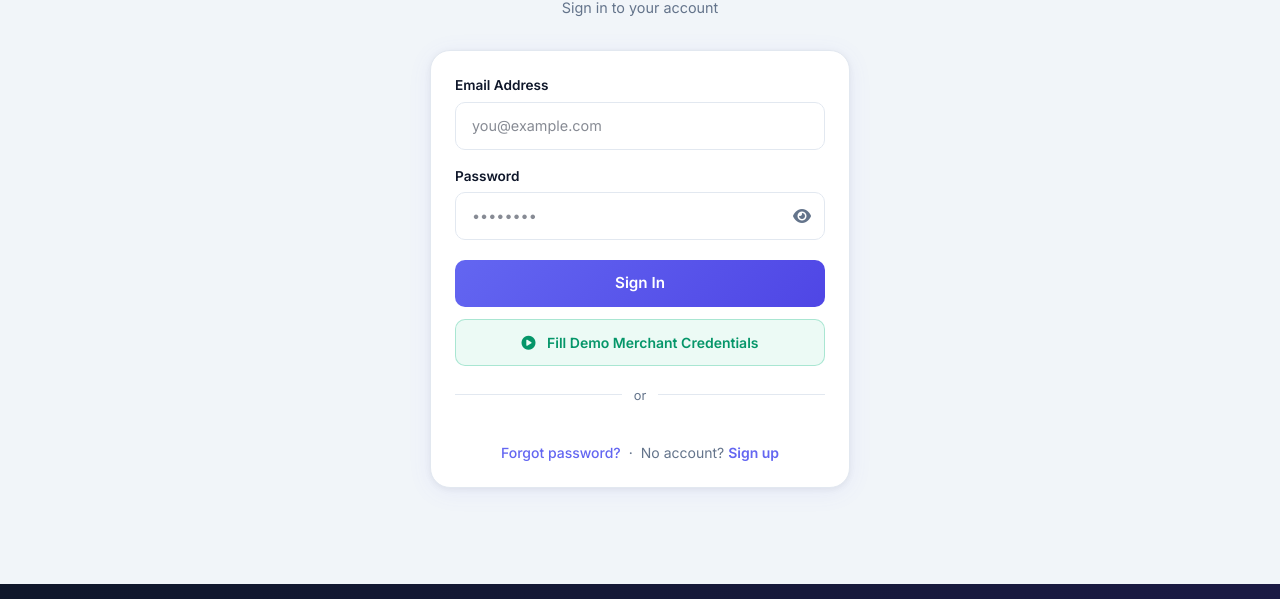
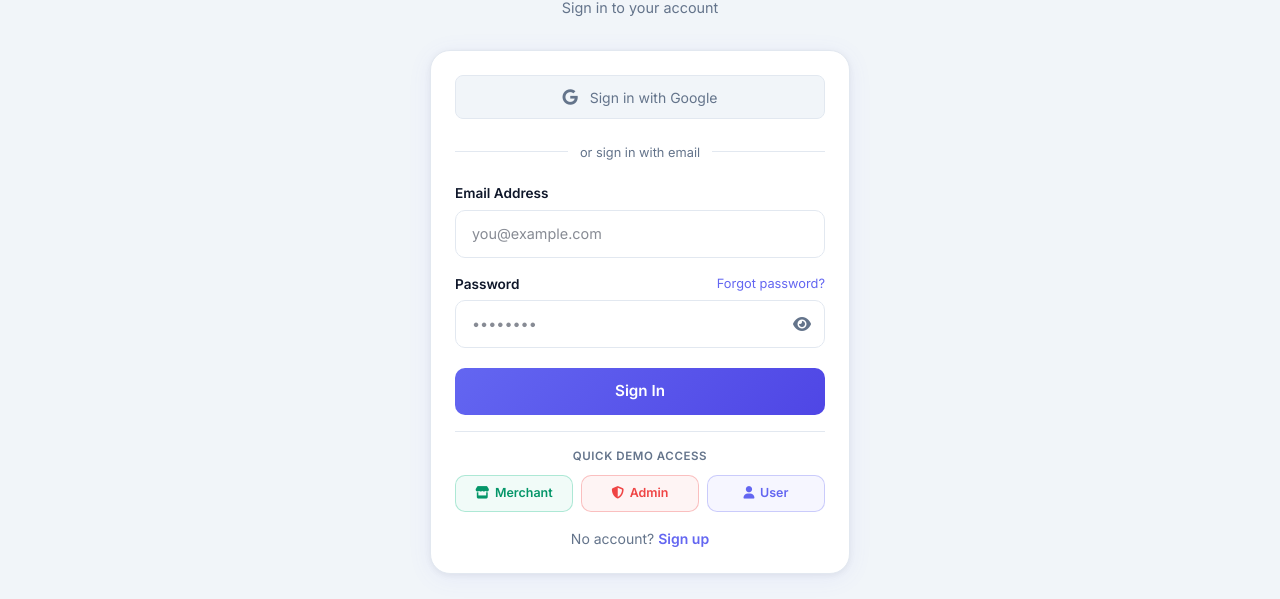
Before and after one commit to deepalweb/DealFinder, a Next.js app in the folder frontend-next/: page /login in a window 1280 px wide. Shown: the part 201-800 px from the top of the page. Built offline with nearby package versions, Linux system fonts and the light colour scheme; no server answers.

Commit message:
fix: update Google OAuth client ID and fix Google Sign-In

```diff
--- a/frontend-next/app/(auth)/login/page.tsx
+++ b/frontend-next/app/(auth)/login/page.tsx
@@ -1,11 +1,15 @@
 'use client';
 
-import { useState, useEffect } from 'react';
+import { useState, useEffect, useRef } from 'react';
 import Link from 'next/link';
 import { useRouter } from 'next/navigation';
 import { useAuth } from '@/contexts/AuthContext';
 import { UserAPI } from '@/lib/api';
 import toast from 'react-hot-toast';
+
+declare global {
+  interface Window { google: any; }
+}
 
 export default function LoginPage() {
   const router = useRouter();
@@ -13,10 +17,73 @@ export default function LoginPage() {
   const [formData, setFormData] = useState({ email: '', password: '' });
   const [loading, setLoading] = useState(false);
   const [showPassword, setShowPassword] = useState(false);
+  const [googleReady, setGoogleReady] = useState(false);
+  const googleBtnRef = useRef<HTMLDivElement>(null);
+  const googleClientIdRef = useRef<string | null>(null);
 
   useEffect(() => {
-    if (user) router.push(user.role === 'merchant' ? '/merchant/dashboard' : '/');
+    if (user) router.push(user.role === 'merchant' ? '/merchant/dashboard' : user.role === 'admin' ? '/admin/dashboard' : '/');
   }, [user]);
+
+  // Step 1: Fetch client ID
+  useEffect(() => {
+    fetch('/api/config')
+      .then(r => r.json())
+      .then(c => { googleClientIdRef.current = c.GOOGLE_CLIENT_ID; tryInitGoogle(); })
+      .catch(() => {});
+  }, []);
+
+  // Step 2: Load GSI script dynamically
+  useEffect(() => {
+    if (document.getElementById('google-gsi-script')) { tryInitGoogle(); return; }
+    const script = document.createElement('script');
+    script.id = 'google-gsi-script';
+    script.src = 'https://accounts.google.com/gsi/client';
+    script.async = true;
+    script.defer = true;
+    script.onload = () => tryInitGoogle();
+    document.head.appendChild(script);
+  }, []);
+
+  // Step 3: Poll until google object, clientId, and ref are all ready
+  const tryInitGoogle = () => {
+    let attempts = 0;
+    const interval = setInterval(() => {
+      attempts++;
+      if (attempts > 20) { clearInterval(interval); return; }
+      if (window.google && googleClientIdRef.current && googleBtnRef.current) {
+        clearInterval(interval);
+        try {
+          window.google.accounts.id.initialize({
+            client_id: googleClientIdRef.current,
+            callback: handleGoogleCallback,
+            auto_select: false,
+          });
+          window.google.accounts.id.renderButton(googleBtnRef.current, {
+            theme: 'outline',
+            size: 'large',
+            width: 360,
+            text: 'signin_with',
+            shape: 'rectangular',
+          });
+          setGoogleReady(true);
+        } catch (e) {
+          console.warn('Google init error:', e);
+        }
+      }
+    }, 300);
+  };
+
+  const handleGoogleCallback = async (response: any) => {
+    try {
+      const res = await UserAPI.googleSignIn({ token: response.credential });
+      login(res);
+      toast.success(`Welcome, ${res.name}!`);
+      router.push(res.role === 'merchant' ? '/merchant/dashboard' : res.role === 'admin' ? '/admin/dashboard' : '/');
+    } catch (err: any) {
+      toast.error(err.message || 'Google Sign-In failed.');
+    }
+  };
 
   const handleSubmit = async (e: React.FormEvent) => {
     e.preventDefault();
@@ -25,7 +92,7 @@ export default function LoginPage() {
       const res = await UserAPI.login(formData);
       login(res);
       toast.success(`Welcome back, ${res.name}!`);
-      router.push(res.role === 'merchant' ? '/merchant/dashboard' : '/');
+      router.push(res.role === 'merchant' ? '/merchant/dashboard' : res.role === 'admin' ? '/admin/dashboard' : '/');
     } catch (err: any) {
       toast.error(err.message || 'Invalid email or password.');
     } finally {
@@ -37,11 +104,14 @@ export default function LoginPage() {
     width: '100%', padding: '0.75rem 1rem', borderRadius: '0.625rem', fontSize: '0.9rem',
     border: '1.5px solid var(--border-color)', background: 'var(--card-bg)',
     color: 'var(--text-primary)', outline: 'none', boxSizing: 'border-box' as const,
+    transition: 'border-color 0.2s',
   };
 
   return (
     <div style={{ display: 'flex', alignItems: 'center', justifyContent: 'center', minHeight: 'calc(100vh - 160px)', padding: '2rem 1rem' }}>
       <div className="fade-in" style={{ width: '100%', maxWidth: '420px' }}>
+
+        {/* Logo */}
         <div className="text-center mb-8">
           <Link href="/" style={{ display: 'inline-flex', alignItems: 'center', gap: '0.5rem', textDecoration: 'none', marginBottom: '1rem' }}>
             <span style={{ background: 'linear-gradient(135deg,#6366f1,#f43f5e)', borderRadius: '0.625rem', padding: '0.4rem 0.7rem', color: '#fff', fontSize: '1.1rem', fontWeight: 800 }}>%</span>
@@ -52,19 +122,53 @@ export default function LoginPage() {
         </div>
 
         <div className="promotion-card" style={{ padding: '1.5rem' }}>
+
+          {/* Google Sign-In */}
+          <div style={{ marginBottom: '1.25rem' }}>
+            {/* Outer div managed by React - never modified */}
+            <div style={{ width: '100%', minHeight: '44px', position: 'relative' }}>
+              {/* Placeholder - hidden once Google renders */}
+              {!googleReady && (
+                <div style={{ width: '100%', height: '44px', borderRadius: '0.5rem', background: 'var(--light-gray)', border: '1.5px solid var(--border-color)', display: 'flex', alignItems: 'center', justifyContent: 'center', gap: '0.75rem', color: 'var(--text-secondary)', fontSize: '0.875rem' }}>
+                  <i className="fab fa-google" style={{ fontSize: '1rem' }}></i>
+                  Sign in with Google
+                </div>
+              )}
+              {/* Google renders into this div - kept empty by React */}
+              <div
+                ref={googleBtnRef}
+                style={{ position: googleReady ? 'static' : 'absolute', top: 0, left: 0, width: '100%', opacity: googleReady ? 1 : 0 }}
+              ></div>
+            </div>
+          </div>
+
+          {/* Divider */}
+          <div style={{ position: 'relative', textAlign: 'center', marginBottom: '1.25rem' }}>
+            <div style={{ position: 'absolute', top: '50%', left: 0, right: 0, height: '1px', background: 'var(--border-color)' }}></div>
+            <span style={{ position: 'relative', background: 'var(--card-bg)', padding: '0 0.75rem', fontSize: '0.8rem', color: 'var(--text-secondary)' }}>or sign in with email</span>
+          </div>
+
+          {/* Email/Password Form */}
           <form onSubmit={handleSubmit}>
             <div style={{ marginBottom: '1rem' }}>
               <label style={{ display: 'block', fontSize: '0.85rem', fontWeight: 600, marginBottom: '0.4rem', color: 'var(--text-primary)' }}>Email Address</label>
               <input type="email" value={formData.email} onChange={e => setFormData({ ...formData, email: e.target.value })}
-                style={inputStyle} placeholder="you@example.com" required />
+                style={inputStyle} placeholder="you@example.com" required
+                onFocus={e => (e.target.style.borderColor = 'var(--primary-color)')}
+                onBlur={e => (e.target.style.borderColor = 'var(--border-color)')} />
             </div>
 
             <div style={{ marginBottom: '1.25rem' }}>
-              <label style={{ display: 'block', fontSize: '0.85rem', fontWeight: 600, marginBottom: '0.4rem', color: 'var(--text-primary)' }}>Password</label>
+              <div className="flex items-center justify-between" style={{ marginBottom: '0.4rem' }}>
+                <label style={{ fontSize: '0.85rem', fontWeight: 600, color: 'var(--text-primary)' }}>Password</label>
+                <Link href="/reset-password" style={{ fontSize: '0.8rem', color: 'var(--primary-color)', textDecoration: 'none' }}>Forgot password?</Link>
+              </div>
               <div style={{ position: 'relative' }}>
                 <input type={showPassword ? 'text' : 'password'} value={formData.password}
                   onChange={e => setFormData({ ...formData, password: e.target.value })}
-                  style={{ ...inputStyle, paddingRight: '2.75rem' }} placeholder="••••••••" required />
+                  style={{ ...inputStyle, paddingRight: '2.75rem' }} placeholder="••••••••" required
+                  onFocus={e => (e.target.style.borderColor = 'var(--primary-color)')}
+                  onBlur={e => (e.target.style.borderColor = 'var(--border-color)')} />
                 <button type="button" onClick={() => setShowPassword(!showPassword)}
                   style={{ position: 'absolute', right: '0.875rem', top: '50%', transform: 'translateY(-50%)', background: 'none', border: 'none', color: 'var(--text-secondary)', cursor: 'pointer' }}>
                   <i className={`fas ${showPassword ? 'fa-eye-slash' : 'fa-eye'}`}></i>
@@ -72,30 +176,33 @@ export default function LoginPage() {
               </div>
             </div>
 
-            <button type="submit" disabled={loading} className="btn btn-primary w-full"
-              style={{ justifyContent: 'center', padding: '0.75rem', fontSize: '0.95rem', width: '100%', marginBottom: '0.75rem' }}>
+            <button type="submit" disabled={loading} className="btn btn-primary"
+              style={{ justifyContent: 'center', padding: '0.75rem', fontSize: '0.95rem', width: '100%', marginBottom: '1rem' }}>
               {loading ? <><i className="fas fa-spinner fa-spin"></i> Signing in...</> : 'Sign In'}
             </button>
-
-            <button type="button" onClick={() => { setFormData({ email: 'demo@merchant.com', password: 'demo123' }); }}
-              style={{ width: '100%', padding: '0.75rem', borderRadius: '0.625rem', border: '1.5px solid rgba(16,185,129,0.3)', background: 'rgba(16,185,129,0.08)', color: '#059669', fontWeight: 600, cursor: 'pointer', fontSize: '0.875rem', marginBottom: '1rem' }}>
-              <i className="fas fa-play-circle mr-2"></i> Fill Demo Merchant Credentials
-            </button>
-
-            <div style={{ position: 'relative', textAlign: 'center', marginBottom: '1rem' }}>
-              <div style={{ position: 'absolute', top: '50%', left: 0, right: 0, height: '1px', background: 'var(--border-color)' }}></div>
-              <span style={{ position: 'relative', background: 'var(--card-bg)', padding: '0 0.75rem', fontSize: '0.8rem', color: 'var(--text-secondary)' }}>or</span>
-            </div>
-
-            <div id="google-signin-button" style={{ display: 'flex', justifyContent: 'center' }}></div>
           </form>
 
-          <div className="text-center mt-5" style={{ fontSize: '0.875rem', color: 'var(--text-secondary)' }}>
-            <Link href="/reset-password" style={{ color: 'var(--primary-color)', textDecoration: 'none', fontWeight: 500 }}>Forgot password?</Link>
-            <span style={{ margin: '0 0.5rem' }}>·</span>
-            <span>No account? </span>
-            <Link href="/register" style={{ color: 'var(--primary-color)', textDecoration: 'none', fontWeight: 600 }}>Sign up</Link>
+          {/* Demo accounts */}
+          <div style={{ borderTop: '1px solid var(--border-color)', paddingTop: '1rem' }}>
+            <p style={{ fontSize: '0.72rem', color: 'var(--text-secondary)', textAlign: 'center', marginBottom: '0.625rem', fontWeight: 600, textTransform: 'uppercase', letterSpacing: '0.05em' }}>Quick Demo Access</p>
+            <div className="flex gap-2">
+              {[
+                { label: 'Merchant', icon: 'fa-store', email: 'jane@example.com', pass: 'password123', color: '#059669', bg: 'rgba(16,185,129,0.06)', border: 'rgba(16,185,129,0.3)' },
+                { label: 'Admin', icon: 'fa-shield-alt', email: 'admin@example.com', pass: 'admin123', color: '#ef4444', bg: 'rgba(239,68,68,0.06)', border: 'rgba(239,68,68,0.3)' },
+                { label: 'User', icon: 'fa-user', email: 'john@example.com', pass: 'password123', color: 'var(--primary-color)', bg: 'rgba(99,102,241,0.06)', border: 'rgba(99,102,241,0.3)' },
+              ].map(d => (
+                <button key={d.label} type="button"
+                  onClick={() => setFormData({ email: d.email, password: d.pass })}
+                  style={{ flex: 1, padding: '0.5rem 0.25rem', borderRadius: '0.625rem', border: `1.5px solid ${d.border}`, background: d.bg, color: d.color, fontWeight: 600, cursor: 'pointer', fontSize: '0.78rem', display: 'flex', alignItems: 'center', justifyContent: 'center', gap: '0.35rem' }}>
+                  <i className={`fas ${d.icon}`}></i> {d.label}
+                </button>
+              ))}
+            </div>
           </div>
+
+          <p className="text-center mt-4" style={{ fontSize: '0.875rem', color: 'var(--text-secondary)' }}>
+            No account? <Link href="/register" style={{ color: 'var(--primary-color)', textDecoration: 'none', fontWeight: 600 }}>Sign up</Link>
+          </p>
         </div>
       </div>
     </div>
--- a/frontend-next/app/(auth)/register/page.tsx
+++ b/frontend-next/app/(auth)/register/page.tsx
@@ -1,7 +1,8 @@
 'use client';
 
-import { useState } from 'react';
+import { useState, useEffect, useRef } from 'react';
 import Link from 'next/link';
+import Script from 'next/script';
 import { useRouter } from 'next/navigation';
 import { useAuth } from '@/contexts/AuthContext';
 import { UserAPI } from '@/lib/api';
```
Also changed, not shown: 1 other file (tests, documents, lock files or other folders).
